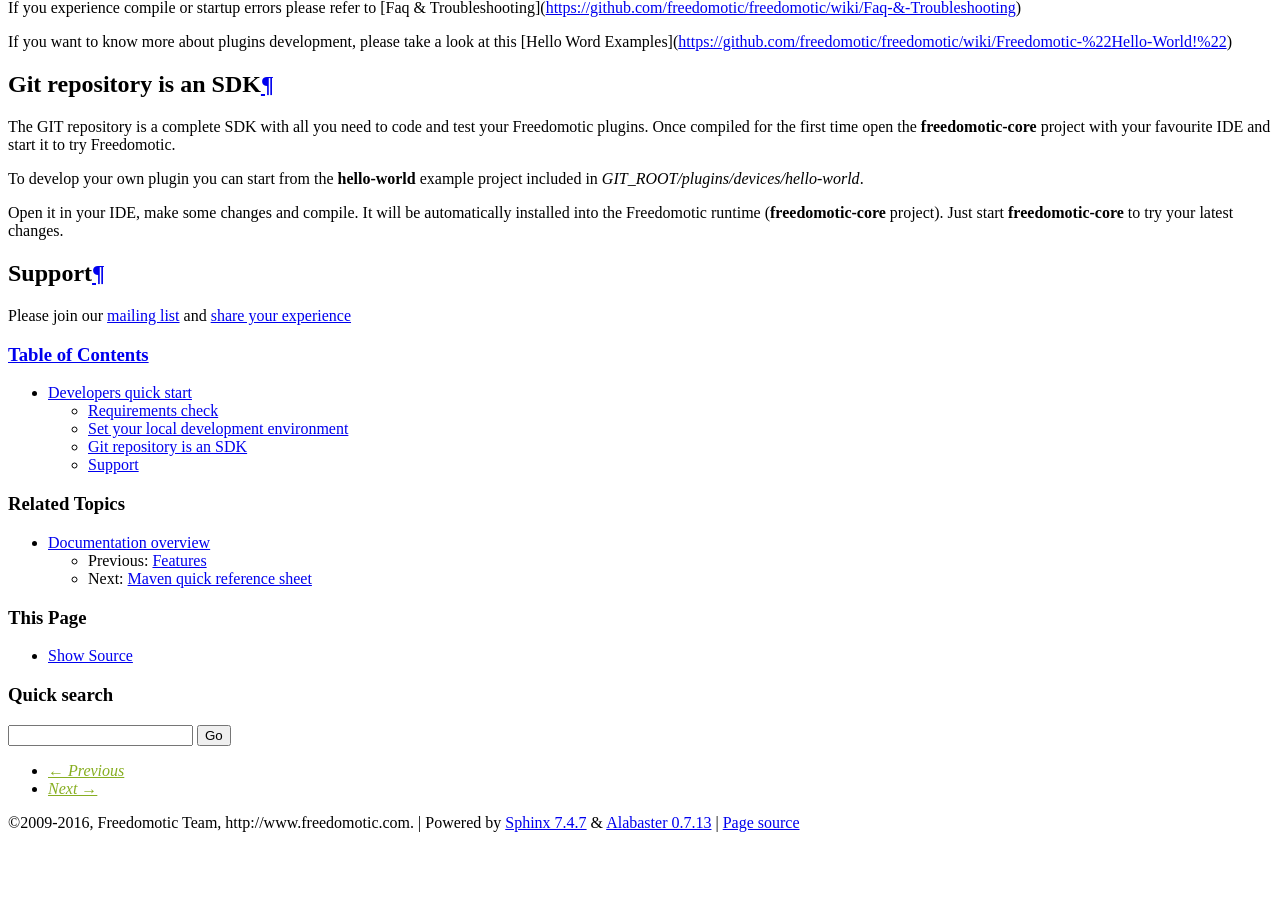
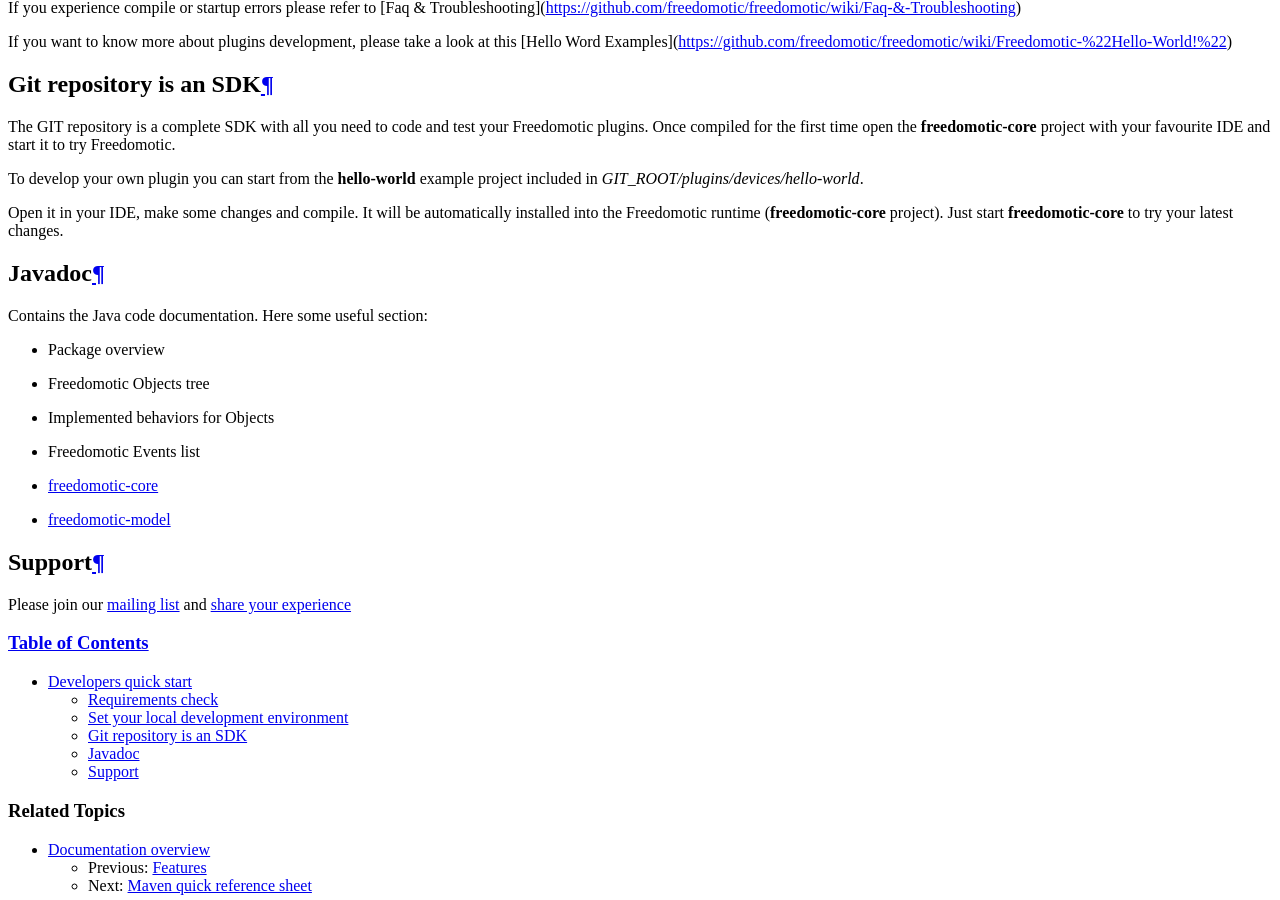
Before and after one commit to freedomotic/fd-developer-manual, a Sphinx documentation site: the page built from docs/source/getting-started/development-environment.rst, in a window 1280 px wide and 900 px high, scrolled down 896 px. Built offline with Sphinx 7.4.7, drawn with Linux system fonts in a browser that asks for light colours; pages that are not in the unit, such as notebooks, are missing from menus; comment, search, counter and statistics services are not loaded; before the commit the page ends 1736 px from its top, so only the background shows below that.

Commit message:
updated developers quick start page

```diff
--- a/docs/source/getting-started/development-environment.rst
+++ b/docs/source/getting-started/development-environment.rst
@@ -70,6 +70,16 @@ To develop your own plugin you can start from the **hello-world** example projec
 
 Open it in your IDE, make some changes and compile. It will be automatically installed into the Freedomotic runtime (**freedomotic-core** project). Just start **freedomotic-core** to try your latest changes.
 
+Javadoc
+--------
+Contains the Java code documentation. Here some useful section:
+
+* Package overview
+* Freedomotic Objects tree
+* Implemented behaviors for Objects
+* Freedomotic Events list
+* `freedomotic-core <http://www.emmecilab.net/freedomotic/core/site/apidocs/>`_
+* `freedomotic-model <http://www.emmecilab.net/freedomotic/model/site/apidocs/>`_
 
 Support
 -------
```
